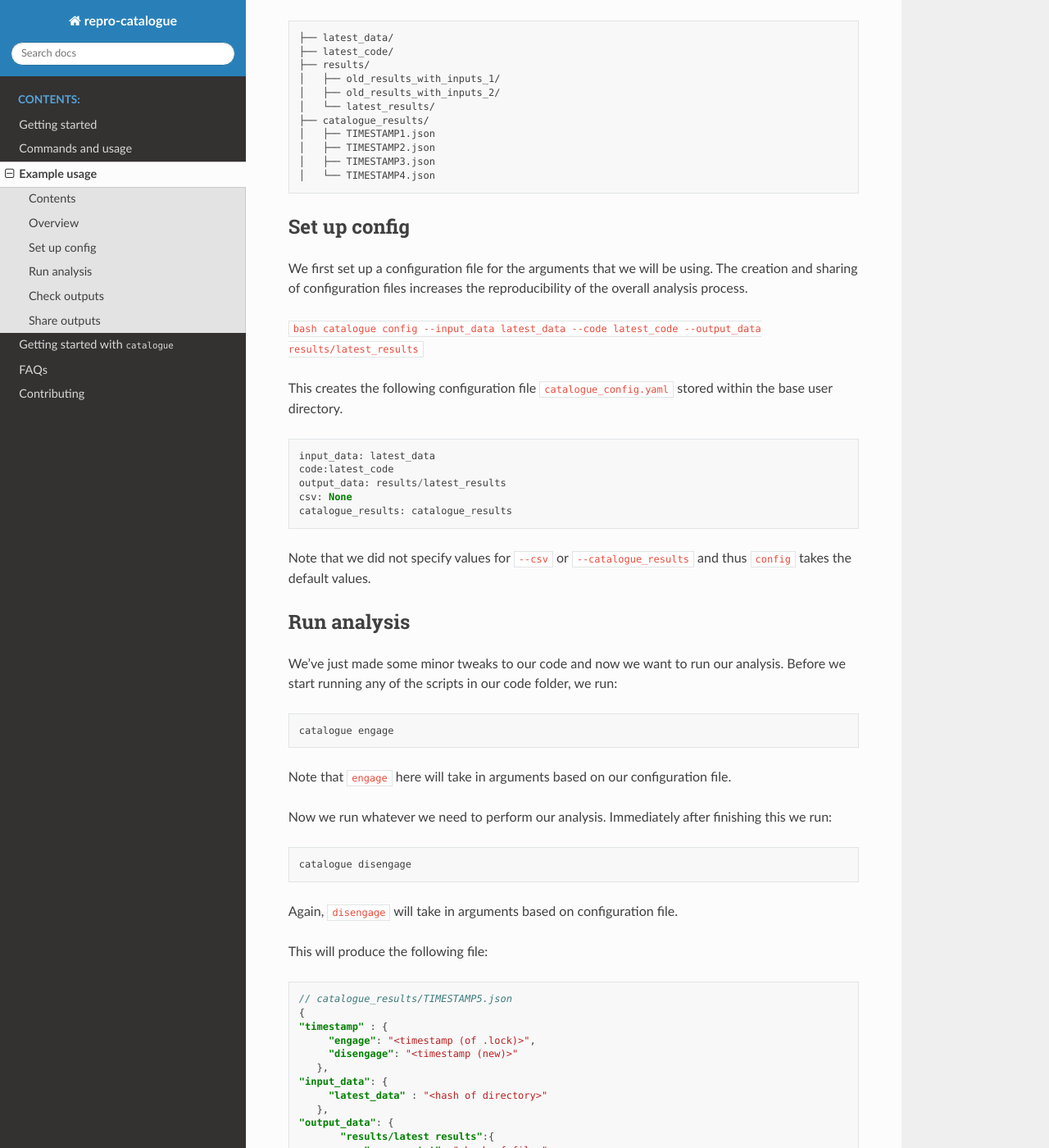
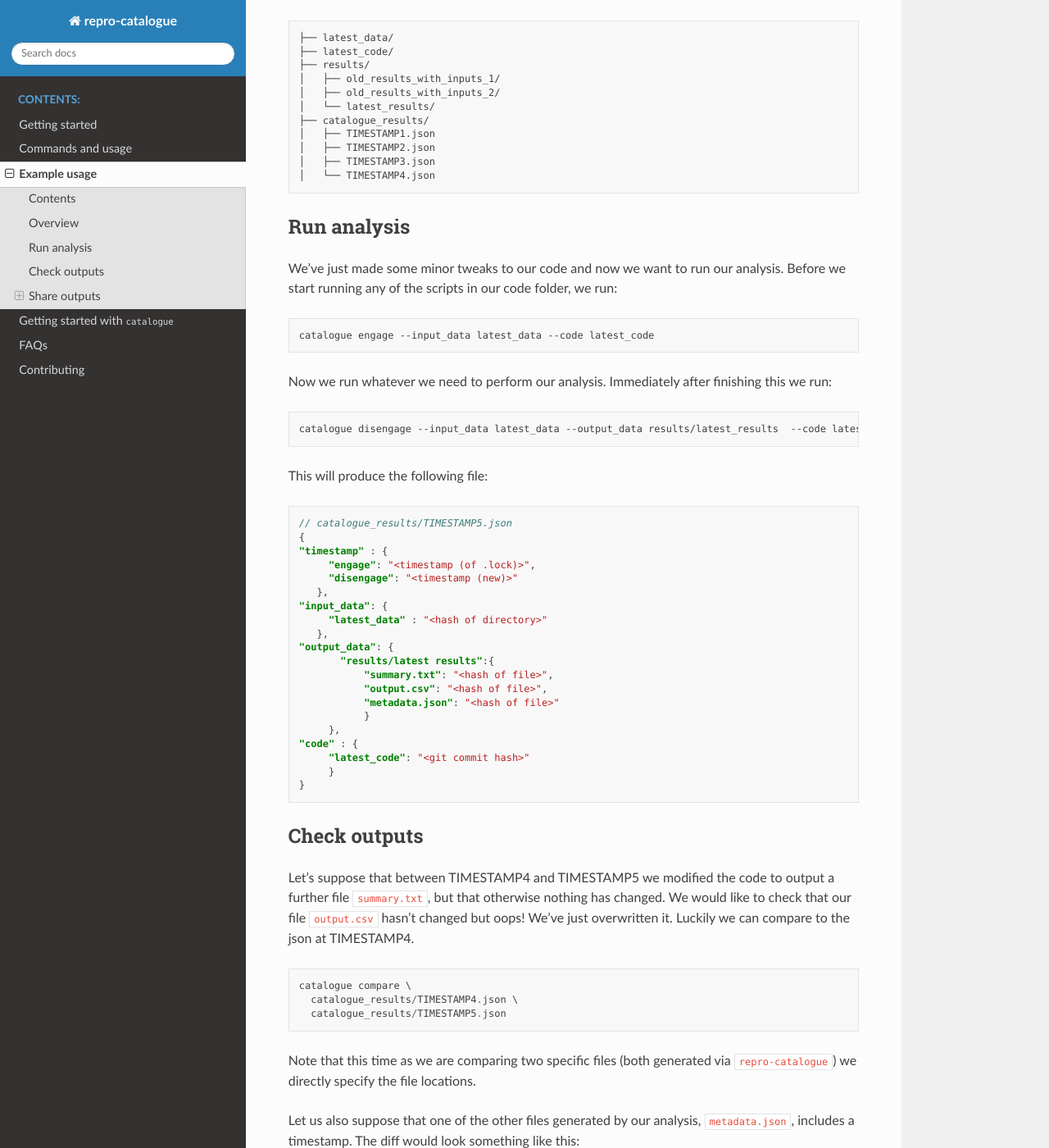
Before and after one commit to alan-turing-institute/repro-catalogue, a Sphinx documentation site: the page built from docs/example_use.md, in a window 1280 px wide and 1400 px high, scrolled down 597 px. Shown: the whole window at 82% size. Built offline with Sphinx 7.4.7 and the Read the Docs theme 2.0.0, drawn with Linux system fonts in a browser that asks for light colours; the version number could not be read and is left out; some of the changed text lies outside the part shown.

Commit message:
made example_use.md simpler, moving config guidance to the more extensive example

````diff
--- a/docs/example_use.md
+++ b/docs/example_use.md
@@ -34,45 +34,21 @@ Elsewhere, in our user directory, perhaps on another computer, things look like
 │   └── TIMESTAMP4.json
 ```
 
-## Set up config
 
-We first set up a configuration file for the arguments that we will be using. The creation and sharing of configuration files
-increases the reproducibility of the overall analysis process.
-
-``bash
-catalogue config --input_data latest_data --code latest_code --output_data results/latest_results
-``
-
-This creates the following configuration file `catalogue_config.yaml` stored within the base user directory.
-
-```
-input_data: latest_data
-code:latest_code
-output_data: results/latest_results
-csv: None
-catalogue_results: catalogue_results
-```
-
-Note that we did not specify values for `--csv` or `--catalogue_results` and thus `config` takes the default values.
 
 ## Run analysis
 
 We've just made some minor tweaks to our code and now we want to run our analysis. Before we start running any of the scripts in our code folder, we run:
 
 ```bash
-catalogue engage
+catalogue engage --input_data latest_data --code latest_code
 ```
-
-Note that `engage` here will take in arguments based on our configuration file.
 
 Now we run whatever we need to perform our analysis. Immediately after finishing this we run:
 
 ```bash
-catalogue disengage
+catalogue disengage --input_data latest_data --output_data results/latest_results  --code latest_code
 ```
-
-Again, `disengage` will take in arguments based on configuration file.
-
 
 This will produce the following file:
 
````
Also changed, not shown: other parts of docs/example_use.md (+6 -1 lines).
